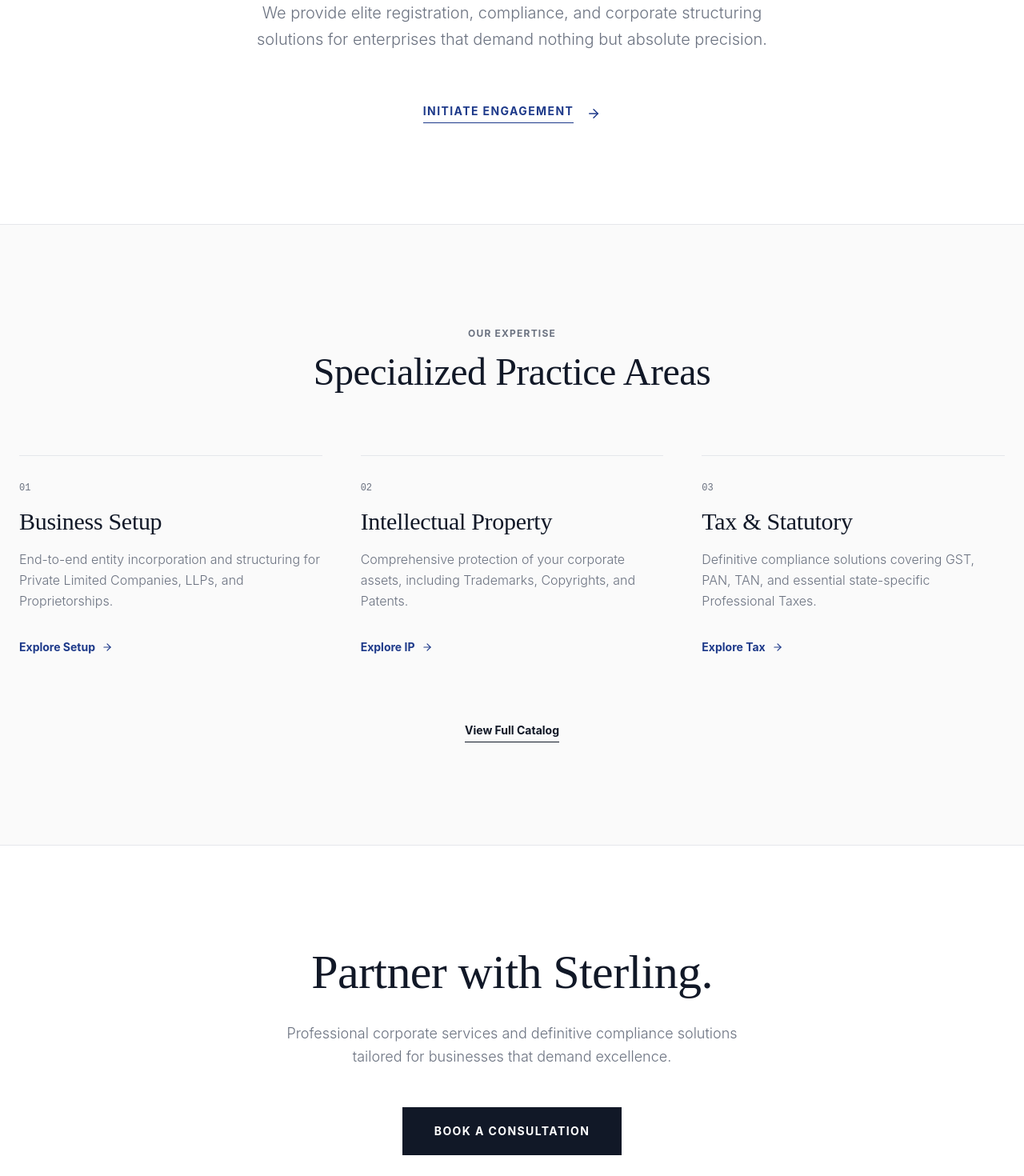
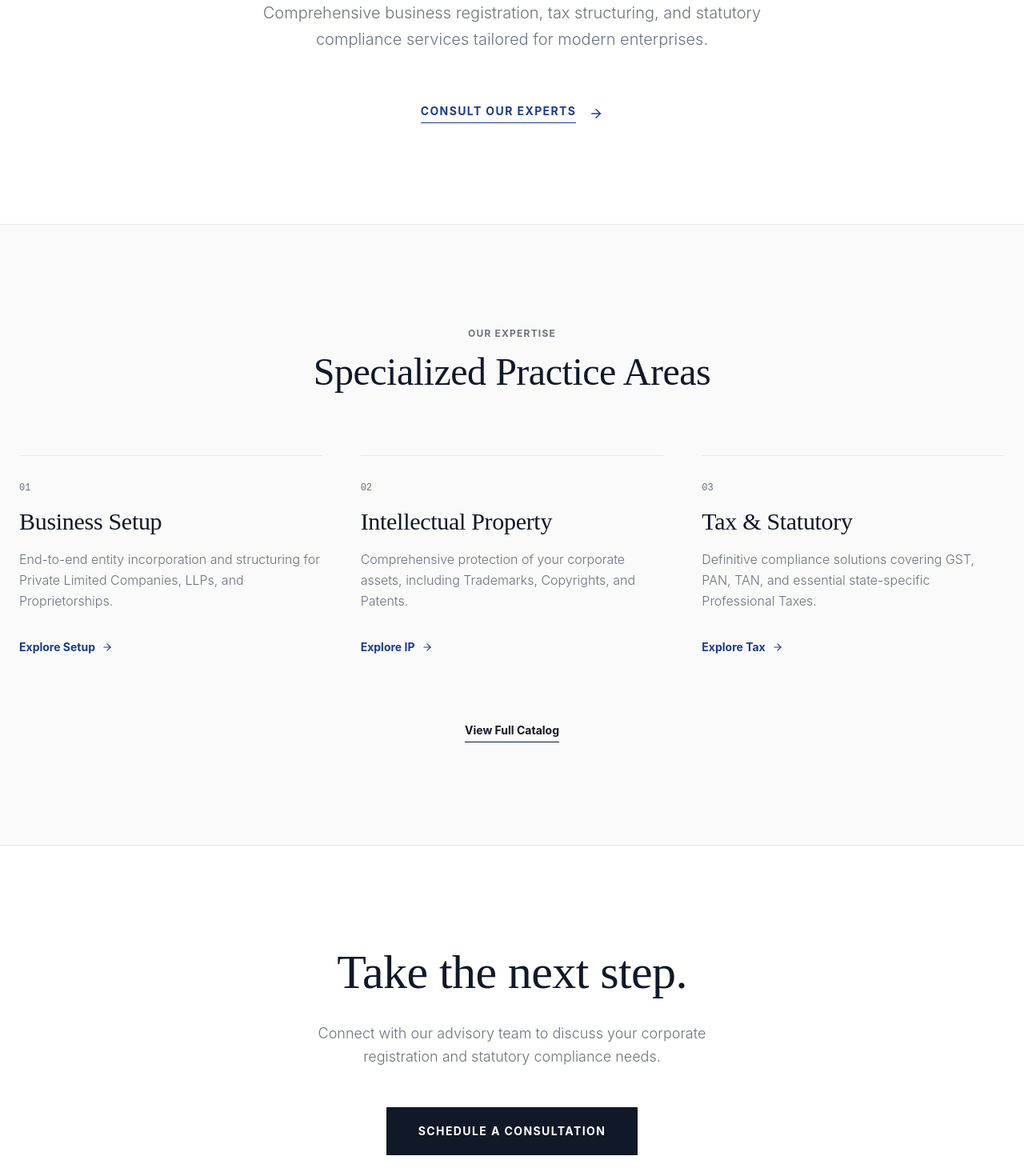
Before and after one commit to thesterlingadvisory-web/thesterlingadvisory, a React (Vite) app in the folder frontend/: page / in a window 1280 px wide. Shown: the part 480-1950 px from the top of the page at 80% size. Built offline with nearby package versions, Linux system fonts and the light colour scheme.

Commit message:
fix: update homepage copywriting to be clear and professional

```diff
--- a/frontend/src/pages/public/Home.jsx
+++ b/frontend/src/pages/public/Home.jsx
@@ -19,20 +19,20 @@
             initial="hidden" animate="visible" variants={FADE_UP}
             className="text-5xl md:text-7xl lg:text-[5.5rem] font-heading font-medium leading-[1.1] text-text-main mb-8"
           >
-            Definitive Guidance. <br/> Precise Execution.
+            Expert Corporate <br/> Advisory & Compliance.
           </motion.h1>
           <motion.p
             initial={{ opacity: 0 }} animate={{ opacity: 1 }} transition={{ delay: 0.4, duration: 1 }}
             className="text-lg md:text-xl text-text-muted leading-relaxed mb-16 mx-auto max-w-2xl font-body font-light"
           >
-            We provide elite registration, compliance, and corporate structuring solutions for enterprises that demand nothing but absolute precision.
+            Comprehensive business registration, tax structuring, and statutory compliance services tailored for modern enterprises.
           </motion.p>
           <motion.div
             initial={{ opacity: 0, y: 20 }} animate={{ opacity: 1, y: 0 }} transition={{ delay: 0.6, duration: 0.8 }}
             className="flex justify-center"
           >
             <Link to="/contact" className="group flex items-center gap-4 text-sm font-bold uppercase tracking-widest text-accent hover:text-text-main transition-colors duration-500">
-              <span className="border-b border-accent pb-1 group-hover:border-text-main transition-colors">Initiate Engagement</span>
+              <span className="border-b border-accent pb-1 group-hover:border-text-main transition-colors">Consult Our Experts</span>
               <ArrowRight size={18} className="group-hover:translate-x-2 transition-transform duration-500" />
             </Link>
           </motion.div>
@@ -98,12 +98,12 @@
       {/* 3. Refined Call To Action */}
       <section className="py-32 bg-primary border-t border-border-main">
         <div className="max-w-3xl mx-auto px-6 text-center">
-          <h2 className="text-4xl md:text-6xl font-heading font-medium mb-8 text-text-main">Partner with Sterling.</h2>
+          <h2 className="text-4xl md:text-6xl font-heading font-medium mb-8 text-text-main">Take the next step.</h2>
           <p className="text-text-muted mb-12 max-w-xl mx-auto text-lg font-light leading-relaxed">
-            Professional corporate services and definitive compliance solutions tailored for businesses that demand excellence.
+            Connect with our advisory team to discuss your corporate registration and statutory compliance needs.
           </p>
           <Link to="/contact" className="inline-flex items-center justify-center px-10 py-5 text-sm font-bold uppercase tracking-widest text-white bg-text-main hover:bg-accent transition-colors duration-500 rounded-none">
-            Book a Consultation
+            Schedule a Consultation
           </Link>
         </div>
       </section>
```
